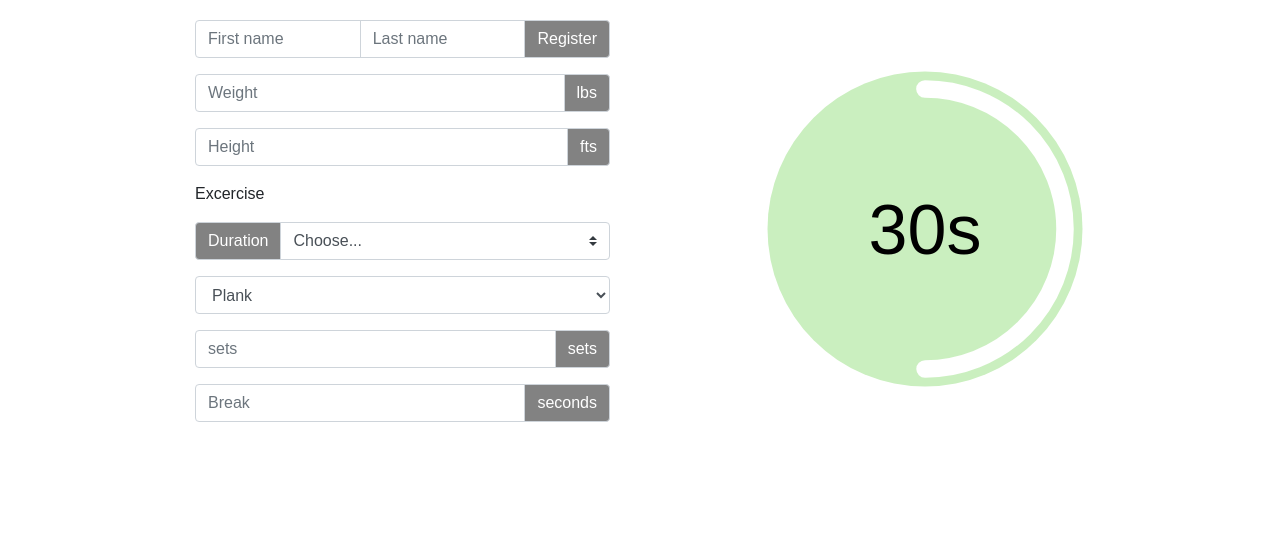
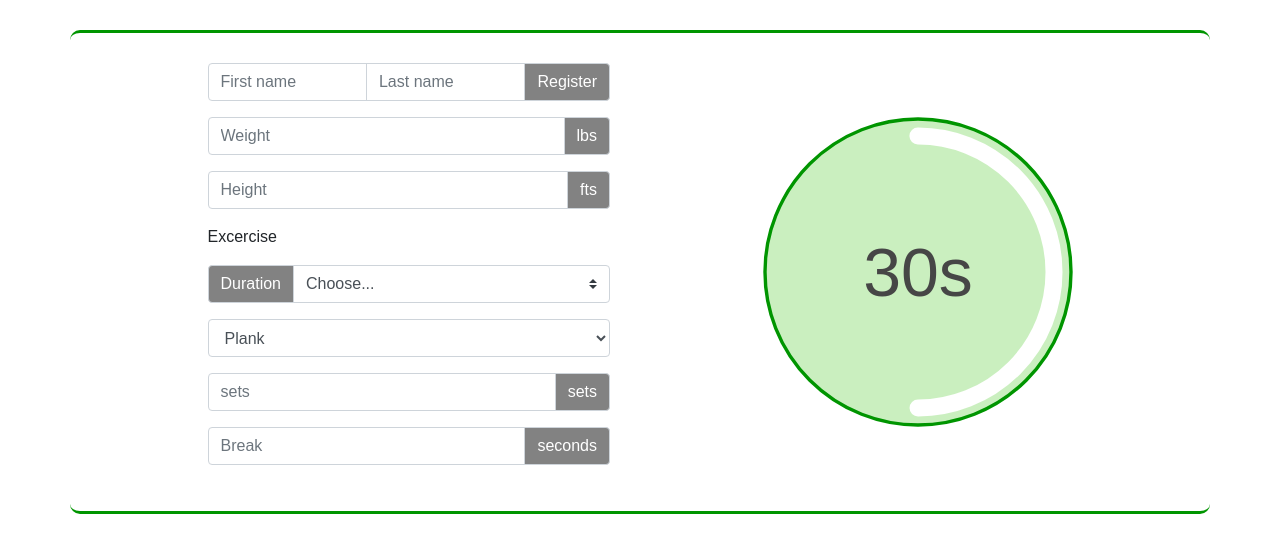
Before and after one commit to Tom-Jarick/gymius, a Django app: page / in a window 1280 px wide. Shown: the part 56-609 px from the top of the page. Run offline with Django 3.2, Linux system fonts and the light colour scheme; some libraries are stand-ins or nearby versions.

Commit message:
modified border style for content box

```diff
--- a/static_in_pro/our_static/css/base.css
+++ b/static_in_pro/our_static/css/base.css
@@ -42,5 +42,10 @@ label.input-group-text,button.input-group-text,span.input-group-text{
 
 
 .content-box{
-   margin-top: 20px;
+   margin-top: 30px;
+   border-color: rgba(0,149,0, 1);
+   border-radius: 10px;
+   padding: 30px;
+   border-top-style: solid;
+   border-bottom-style: solid;
 }
--- a/workouts/templates/workouts/content.html
+++ b/workouts/templates/workouts/content.html
@@ -73,13 +73,13 @@
     <div class="col-4 offset-md-1 align-self-center">
 
       <svg viewbox="0 0 100 100">
-          <circle cx="50" cy="50" r="45" fill="#caefbf"/>
+          <circle cx="50" cy="50" r="45" fill="#caefbf" stroke="#009500"/>
           <path fill="none" stroke-linecap="round" stroke-width="5" stroke="#fff"
                 stroke-dasharray="125.6,125.6"
                 d="M50 10
                    a 40 40 0 0 1 0 80
                    a 40 40 0 0 1 0 -80"/>
-          <text x="50" y="50" text-anchor="middle" dy="7" font-size="20">30s</text>
+          <text fill="#464646" x="50" y="50" text-anchor="middle" dy="7" font-size="20">30s</text>
         </svg>
 
   </div>
```
